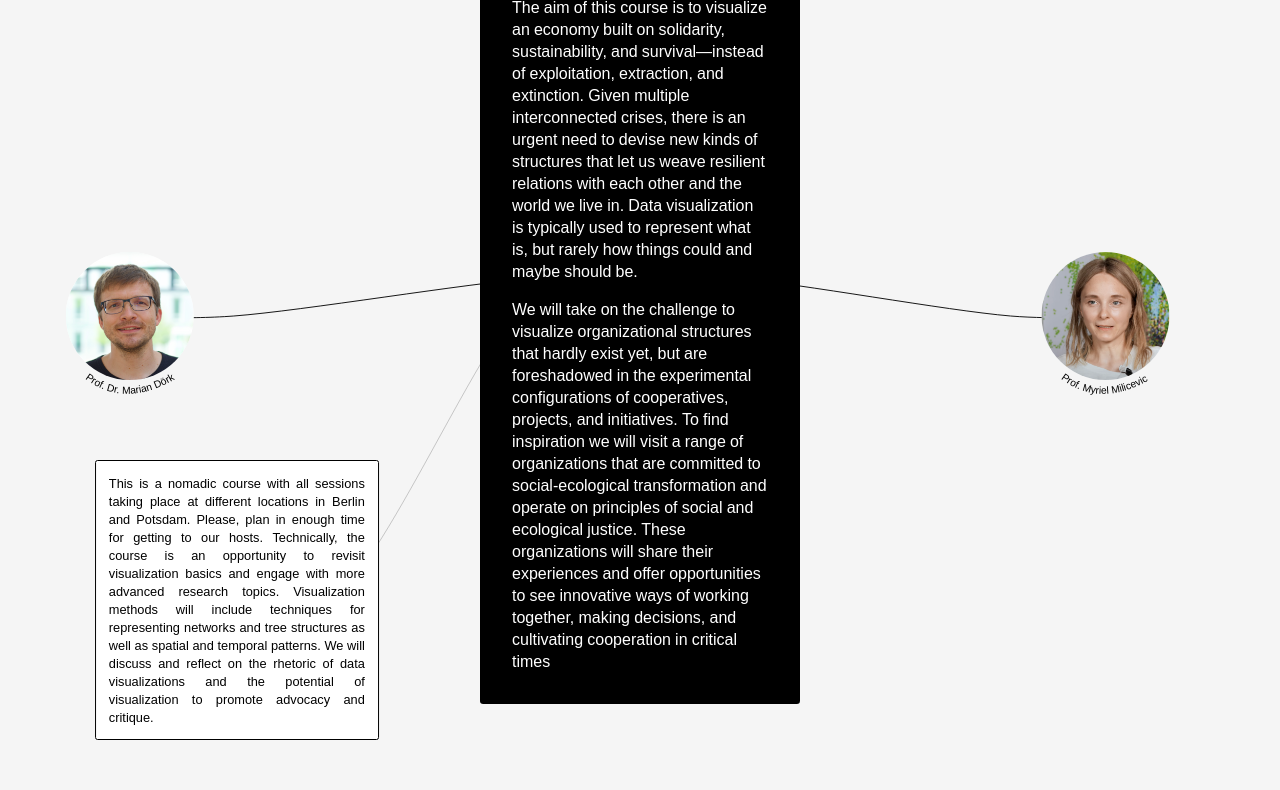
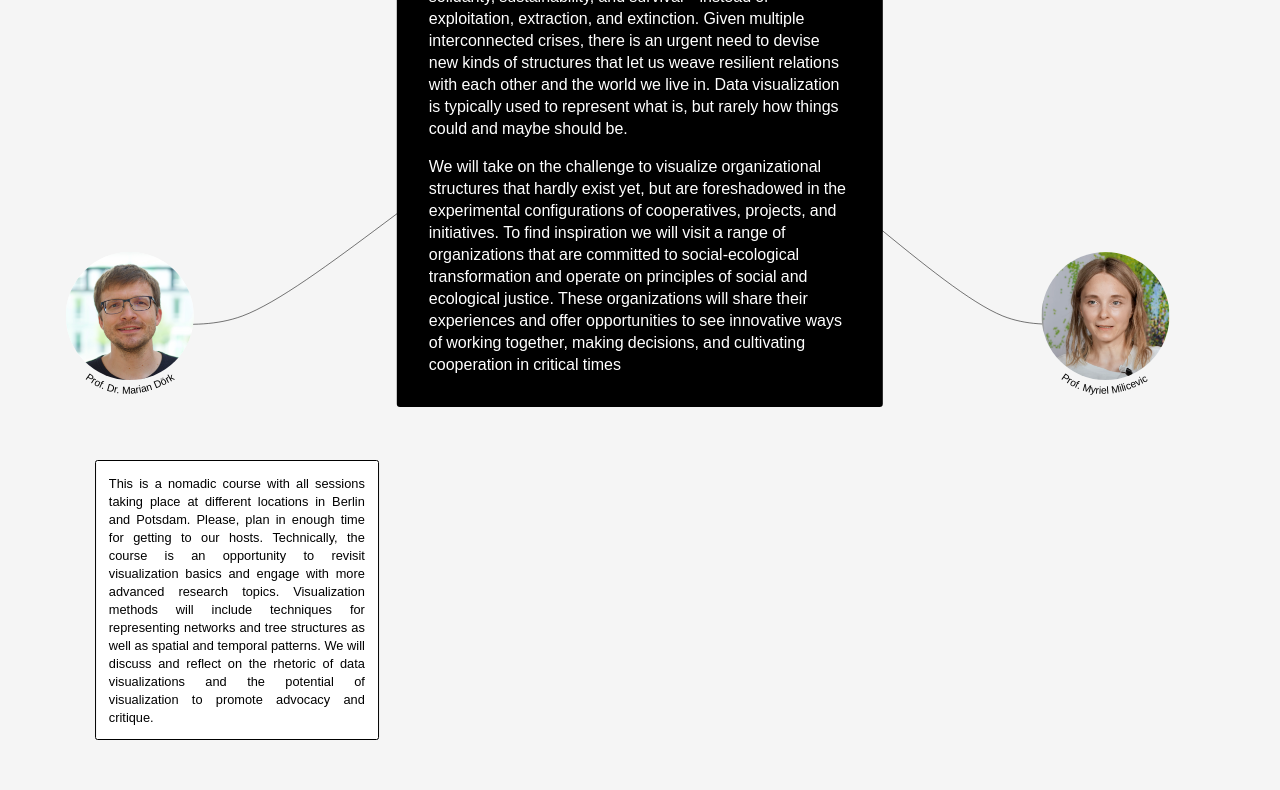
Before and after one commit to uclab-potsdam/syllabus-site, a plain HTML site: page index.html in a window 1280 px wide. Shown: the part 948-1738 px from the top of the page. Drawn offline with nearby package versions, Linux system fonts and the light colour scheme.

Commit message:
wider cursor

```diff
--- a/style.css
+++ b/style.css
@@ -59,7 +59,7 @@ hr{
     top: -50%;
     left: 50%;
     transform: translate(-50%, 0);
-    width: 20vw;
+    max-width: 33vw;
     background-color: black;
     border-radius: 0.2em;
     padding: 2em;
```
